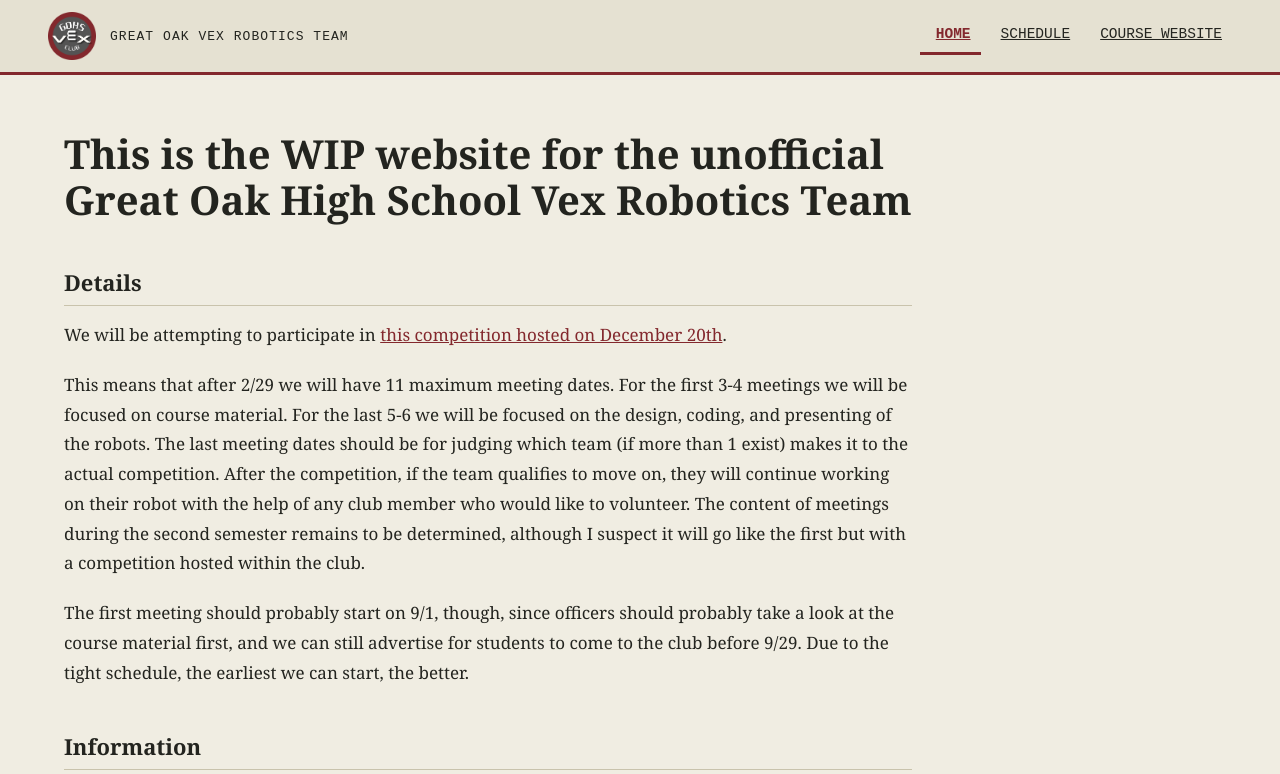
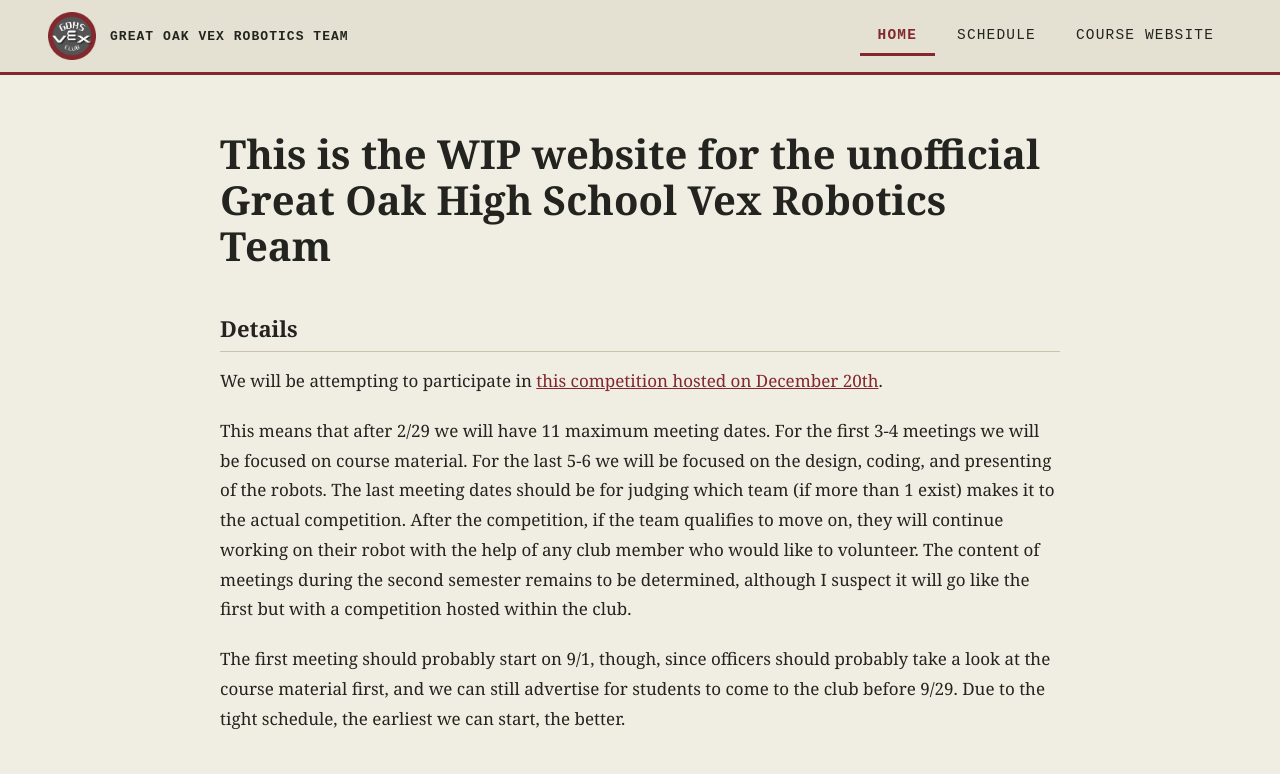
Before and after one commit to Not-N-Engineer/GOHS-Vex-Robotics-Team, a plain HTML site: page index.html in a window 1280 px wide. Shown: the top 774 px of the page. Drawn offline with Linux system fonts and the light colour scheme.

Commit message:
Cosmetic test 2.

```diff
--- a/style.css
+++ b/style.css
@@ -12,7 +12,7 @@
   *{ box-sizing:border-box; }
 
   body{
-    margin:0;
+    margin: 0;
     background: var(--paper);
     color: var(--ink);
     font-family: var(--serif);
@@ -48,25 +48,25 @@
     letter-spacing: 0.08em;
     text-transform: uppercase;
     color: var(--ink);
+    font-weight: bold;
   }
 
   .tab{
-    font-family: var(--mono);
-    text-transform: uppercase;
-    text-decoration: none;
     display: flex;
     gap: 4px;
     flex-wrap: wrap;
   }
 
   .tab a{
+    display: inline-block;
+    font-family: var(--mono);
     font-size: 14.5px;
-    display: inline-block;
-    padding: 7px 10px 7px 16px;
+    letter-spacing: 0.08em;
+    text-transform: uppercase;
+    text-decoration: none;
+    padding:10px 18px;
     border-bottom: 3px solid transparent;
     color: var(--ink);
-
-    line-height: 1.4;
   }
 
   .tab a:hover{
@@ -82,11 +82,12 @@
 
   /* ---------- Main page ---------- */
   main{
-    padding: clamp(28px, 5vw, 56px) clamp(20px, 6vw, 72px) clamp(40px, 6vw, 80px) clamp(20px, 5vw, 64px);
+    padding: clamp(28px, 5vw, 56px) clamp(20px, 6vw, 72px);
     max-width: 110ch;
+    margin: 0 auto;
   }
 
-  h1{
+  main h1{
     font-family: var(--serif);
     font-size: 40px;
     line-height: 1.15;
```
